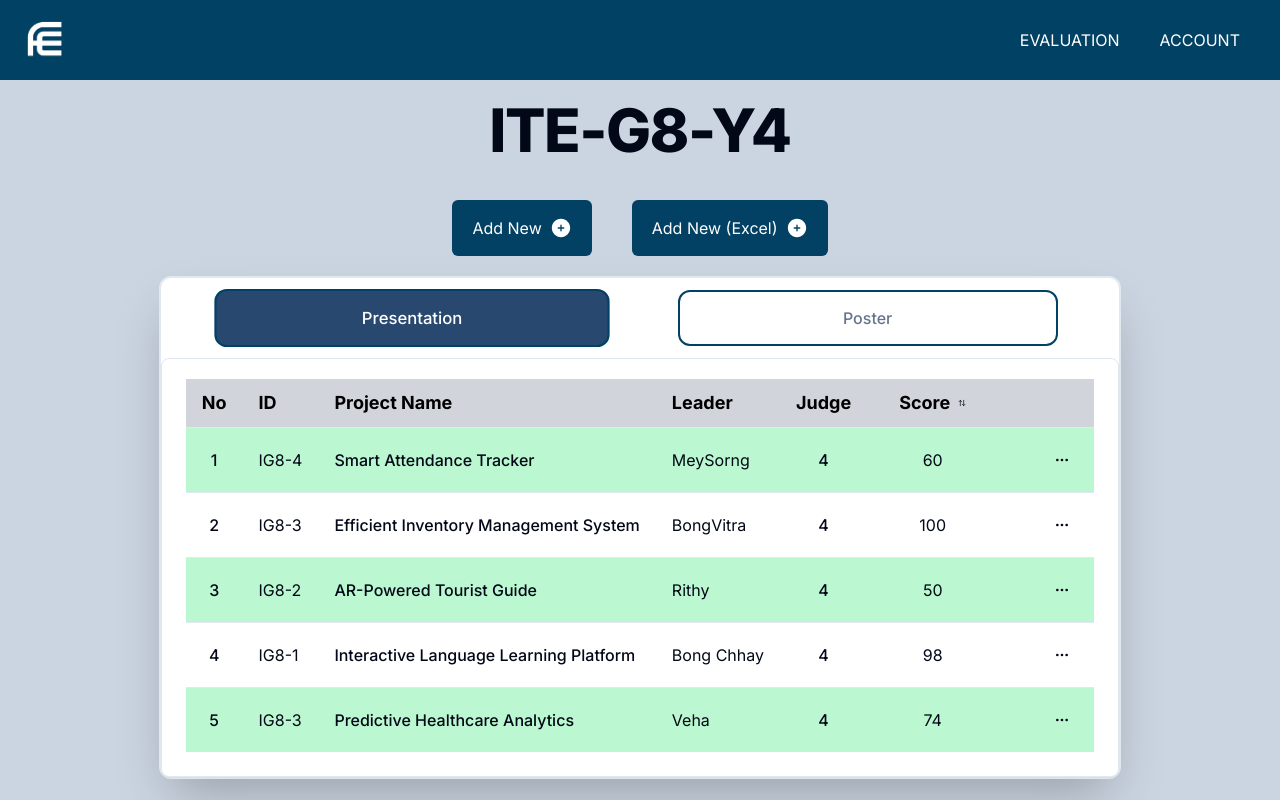
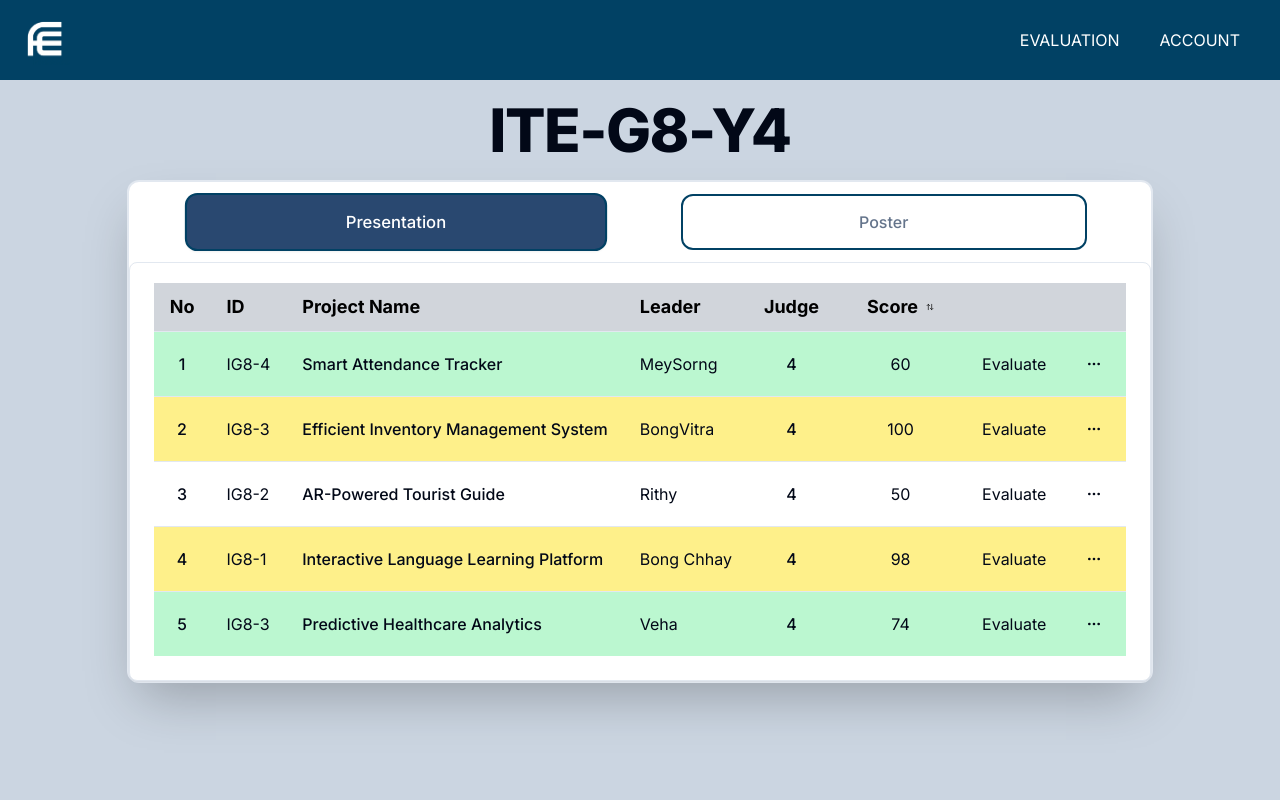
Before and after one commit to vitrasethy/evaluate-system, a Next.js app: page /e-day/1 in a window 1280 px wide. Built offline with nearby package versions, Linux system fonts and the light colour scheme.

Commit message:
bg-color in project table

```diff
--- a/app/e-day/[project]/page.tsx
+++ b/app/e-day/[project]/page.tsx
@@ -8,28 +8,7 @@ export default function page() {
         <h1 className="text-center my-5 text-4xl tracking-tight font-extrabold  sm:text-5xl md:text-6xl">
           ITE-G8-Y4
         </h1>
-        <div className="flex justify-center ">
-          <Link href="/e-day/1/create" className="bg-[#024164] px-5 py-4 flex items-center text-white rounded-md mx-5 my-5 ">
-            Add New
-            <Image
-              className="ml-2"
-              src="/add.svg"
-              alt=""
-              width={22}
-              height={22}
-            />
-          </Link>
-          <Link href="/e-day/1/create-ex" className="bg-[#024164] px-5 py-4 flex items-center text-white rounded-md mx-5 my-5">
-            Add New (Excel)
-            <Image
-              className="ml-2"
-              src="/add.svg"
-              alt=""
-              width={22}
-              height={22}
-            />
-          </Link>
-        </div>
+
         <ProjectsForm/>
       </div>
     </div>
--- a/app/e-day/page.tsx
+++ b/app/e-day/page.tsx
@@ -3,7 +3,8 @@ import MobileDepartForm from "@/components/mobile_form/department";
 export default function page() {
     return (
       <div>
-          <div className='hidden lg:block'>This is Computer view</div>
+          <div className='hidden lg:block'>This is Computer view
+          </div>
           <div className='lg:hidden'>
             <MobileDepartForm />
           </div>
--- a/components/navbar/Navbar.tsx
+++ b/components/navbar/Navbar.tsx
@@ -1,37 +1,43 @@
-"use client"
-import React from 'react';
-import Drop from './dropdown'
-import Image from 'next/image';
-import Link from 'next/link';
+"use client";
+import React from "react";
+import Drop from "./dropdown";
+import Image from "next/image";
+import Link from "next/link";
 
 export default function Navbar() {
-
   return (
     <div className="sticky top-0 bg-[#014164] z-50">
       <div>
-
         <div className="Desktop text-white h-20 justify-between items-center hidden md:flex mr-5 ml-5">
           <div>
             <Link href="/">
-            <Image src="/logoFE.webp" alt='' width={50} height={50} />
+              <Image src="/logoFE.webp" alt="" width={50} height={50} />
             </Link>
           </div>
           <div className="flex justify-around w-2/2 focus:outline-none focus:ring uppercase">
-            <Link className=" hover:bg-white hover:text-black px-5 py-6 transition ease-in-out delay-50 focus:outline-none focus:ring" href="/e-day/1">Evaluation</Link>
-            <Link className=" hover:bg-white hover:text-black px-5 py-6 transition ease-in-out delay-50 focus:outline-none focus:ring" href="">Account</Link>
+            <Link
+              className=" hover:bg-white hover:text-black px-5 py-6 transition ease-in-out delay-50 focus:outline-none focus:ring"
+              href="/e-day/1"
+            >
+              Evaluation
+            </Link>
+            <Link
+              className=" hover:bg-white hover:text-black px-5 py-6 transition ease-in-out delay-50 focus:outline-none focus:ring"
+              href=""
+            >
+              Account
+            </Link>
           </div>
         </div>
         <div className="Mobile text-white flex h-20 items-center ml-5 justify-between md:hidden transition duration-200 z-50">
-          <Image src="/logoFE.webp" alt='' width={50} height={50} />
+          <Link href="/">
+            <Image src="/logoFE.webp" alt="" width={50} height={50} />
+          </Link>
           <Drop />
         </div>
       </div>
 
-      <div>
-
-      </div>
-
+      <div></div>
     </div>
-
   );
 }
--- a/components/navbar/dropdown.tsx
+++ b/components/navbar/dropdown.tsx
@@ -25,22 +25,10 @@ const DropdownMenu = () => {
         <div className="origin-top-right absolute right-0 mt-2 w-52 rounded-md shadow-lg bg-[#014164] ring-black ring-opacity-5 focus:outline-none uppercase z-50 ">
           <div className="py-1">
             <Link
-              href="#"
+              href="/e-day/1"
               className="block px-4 py-2 text-sm focus:outline-none focus:ring"
             >
-              Engineering day
-            </Link>
-            <Link
-              href="#"
-              className="block px-4 py-2 text-sm focus:outline-none focus:ring"
-            >
-              Project Practicum
-            </Link>
-            <Link
-              href="#"
-              className="block px-4 py-2 text-sm focus:outline-none focus:ring"
-            >
-              Project Practicum
+              My Evaluation
             </Link>
             <Link
               href="#"
--- a/components/project_form/poster.tsx
+++ b/components/project_form/poster.tsx
@@ -25,7 +25,6 @@ import {
   DropdownMenuContent,
   DropdownMenuItem,
   DropdownMenuLabel,
-  DropdownMenuSeparator,
   DropdownMenuTrigger,
 } from "@/components/ui/dropdown-menu";
 import {
@@ -47,7 +46,7 @@ const data: Poster[] = [
     generation: "8",
     no: 1,
     score: 60,
-    complete: true,
+    complete: 1,
   },
 
   {
@@ -59,7 +58,7 @@ const data: Poster[] = [
     generation: "7",
     no: 3,
     score: 50,
-    complete: true,
+    complete: 2,
   },
   {
     id: "IG8-2",
@@ -70,7 +69,7 @@ const data: Poster[] = [
     generation: "5",
     no: 4,
     score: 98,
-    complete: false,
+    complete: 3,
   },
 ];
 export type Poster = {
@@ -85,7 +84,7 @@ export type Poster = {
   generation: string;
   no: number;
   score: number;
-  complete: boolean;
+  complete: number;
 };
 export const columns: ColumnDef<Poster>[] = [
   {
@@ -306,8 +305,12 @@ export default function ProjectsForm() {
                             key={row.id}
                             data-state={row.getIsSelected() && "selected"}
                             className={`overflow-hidden ${
-                              row.getValue("complete")
+                              row.getValue("complete") == 1
                                 ? "bg-green-200"
+                                : ""
+                            }${
+                              row.getValue("complete") == 2
+                                ? "bg-yellow-200"
                                 : ""
                             }`}
                           >
--- a/components/project_form/presentation.tsx
+++ b/components/project_form/presentation.tsx
@@ -24,7 +24,6 @@ import {
   DropdownMenuContent,
   DropdownMenuItem,
   DropdownMenuLabel,
-  DropdownMenuSeparator,
   DropdownMenuTrigger,
 } from "@/components/ui/dropdown-menu";
 import {
@@ -46,7 +45,7 @@ const data: Present[] = [
     generation: "8",
     no: 1,
     score: 60,
-    complete: true,
+    complete: 1,
   },
   {
     id: "IG8-3",
@@ -57,7 +56,7 @@ const data: Present[] = [
     generation: "6",
     no: 2,
     score: 100,
-    complete: false,
+    complete: 2,
   },
   {
     id: "IG8-2",
@@ -68,7 +67,7 @@ const data: Present[] = [
     generation: "7",
     no: 3,
     score: 50,
-    complete: true,
+    complete: 3,
   },
   {
     id: "IG8-1",
@@ -79,7 +78,7 @@ const data: Present[] = [
     generation: "5",
     no: 4,
     score: 98,
-    complete: false,
+    complete: 2,
   },
   {
     id: "IG8-3",
@@ -90,7 +89,7 @@ const data: Present[] = [
     generation: "8",
     no: 5,
     score: 74,
-    complete: true,
+    complete: 1,
   },
 ];
 export type Present = {
@@ -107,7 +106,7 @@ export type Present = {
   generation: string;
   no: number;
   score: number;
-  complete: boolean;
+  complete: number;
 };
 export const columns: ColumnDef<Present>[] = [
   {
@@ -131,7 +130,11 @@ export const columns: ColumnDef<Present>[] = [
       </div>
     ),
     cell: ({ row }) => {
-      return <div className="capitalize text-start text-base">{row.getValue("id")}</div>;
+      return (
+        <div className="capitalize text-start text-base">
+          {row.getValue("id")}
+        </div>
+      );
     },
   },
 
@@ -143,7 +146,9 @@ export const columns: ColumnDef<Present>[] = [
       </div>
     ),
     cell: ({ row }) => (
-      <div className="capitalize text-start text-base font-medium">{row.getValue("department")}</div>
+      <div className="capitalize text-start text-base font-medium">
+        {row.getValue("department")}
+      </div>
     ),
   },
   {
@@ -155,7 +160,9 @@ export const columns: ColumnDef<Present>[] = [
     ),
     cell: ({ row }) => {
       return (
-        <div className="capitalize text-start text-base">{row.getValue("leader")}</div>
+        <div className="capitalize text-start text-base">
+          {row.getValue("leader")}
+        </div>
       );
     },
   },
@@ -209,13 +216,19 @@ export const columns: ColumnDef<Present>[] = [
       );
     },
     cell: ({ row }) => (
-      <div className="lowercase text-center text-base">{row.getValue("score")}</div>
+      <div className="lowercase text-center text-base">
+        {row.getValue("score")}
+      </div>
     ),
   },
   {
     accessorKey: "complete",
     header: () => {},
-    cell: () => {},
+    cell: ({ row }) => (
+      <div className=" text-center text-base ">
+        <Link href="/e-day/1/1/evaluate">Evaluate</Link>
+      </div>
+    ),
   },
   {
     accessorKey: "year",
@@ -234,9 +247,6 @@ export const columns: ColumnDef<Present>[] = [
               <DropdownMenuLabel>Action</DropdownMenuLabel>
               <DropdownMenuItem>Edit</DropdownMenuItem>
               <DropdownMenuItem>Delete</DropdownMenuItem>
-              <Link href="/e-day/1/1/evaluate">
-              <DropdownMenuItem>Evaluate</DropdownMenuItem>
-              </Link>
             </DropdownMenuContent>
           </DropdownMenu>
         </div>
@@ -330,8 +340,12 @@ export default function ProjectsForm() {
                             key={row.id}
                             data-state={row.getIsSelected() && "selected"}
                             className={`overflow-hidden ${
-                              row.getValue("complete")
+                              row.getValue("complete") === 1
                                 ? "bg-green-200"
+                                : ""
+                            } ${
+                              row.getValue("complete") == 2
+                                ? "bg-yellow-200"
                                 : ""
                             }`}
                           >
```
